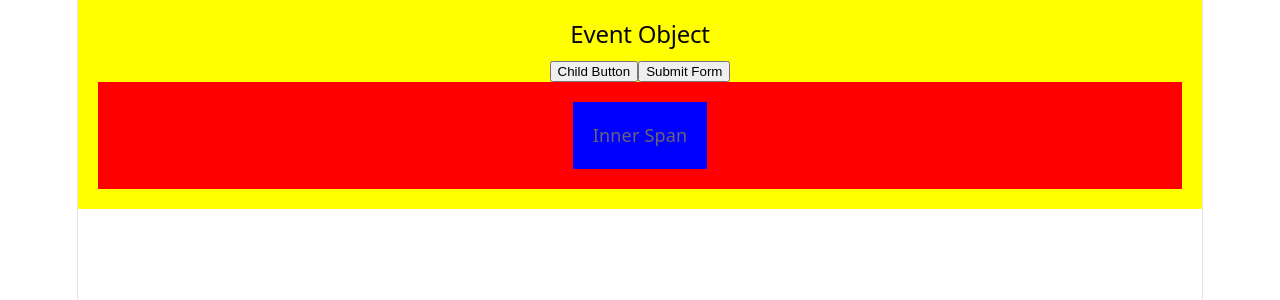
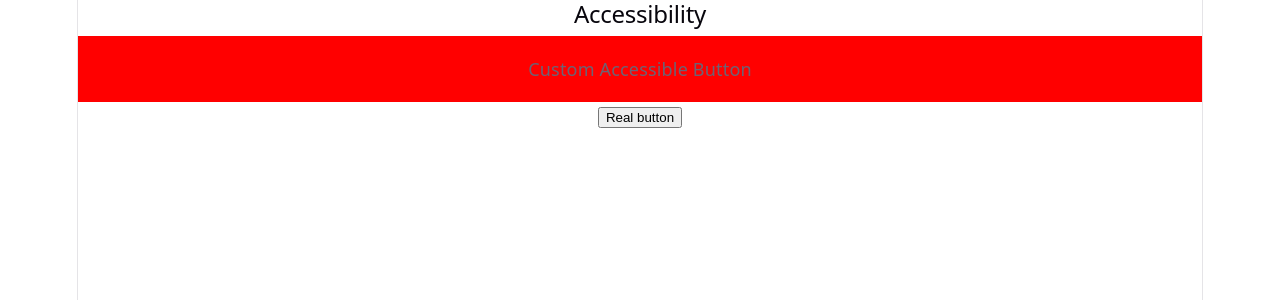
Before and after one commit to thilak459/MERN_Stu_FebMay26Mys, a React (Vite) app in the folder W10/D3/my-app/: page / in a window 1280 px wide. Shown: the top 300 px of the page. Built offline with nearby package versions, Linux system fonts and the light colour scheme.

Commit message:
Accessibility for custom Clickable elements

```diff
--- a/W10/D3/my-app/src/App.jsx
+++ b/W10/D3/my-app/src/App.jsx
@@ -7,6 +7,7 @@
 import { FormsPattern } from './components/P7'
 import { KeyboardEvent } from './components/P8'
 import { EventObj } from './components/P9'
+import { Accessibility } from './components/P10'
 
 function App() {
 
@@ -19,7 +20,8 @@
       {/* <EventDeligation/> */}
       {/* <FormsPattern/> */}
       {/* <KeyboardEvent/> */}
-      <EventObj/>
+      {/* <EventObj/> */}
+      <Accessibility/>
     </>
   )
 }
--- /dev/null
+++ b/W10/D3/my-app/src/components/P10.jsx
@@ -0,0 +1,17 @@
+// Accessibility for custom Clickable elements
+// To make non-button element behave like a accessible button
+
+export function Accessibility(){
+    const handleClick = () => {
+        alert('Custom button clicked');
+    };
+    return(
+        <section>
+            <h2>Accessibility</h2>
+            <div role="button" tabIndex={0} onClick={handleClick} style={{padding:'20px', backgroundColor:'red'}}>
+                Custom Accessible Button
+            </div>
+            <button onClick={handleClick}>Real button</button>
+        </section>
+    );
+}
```
